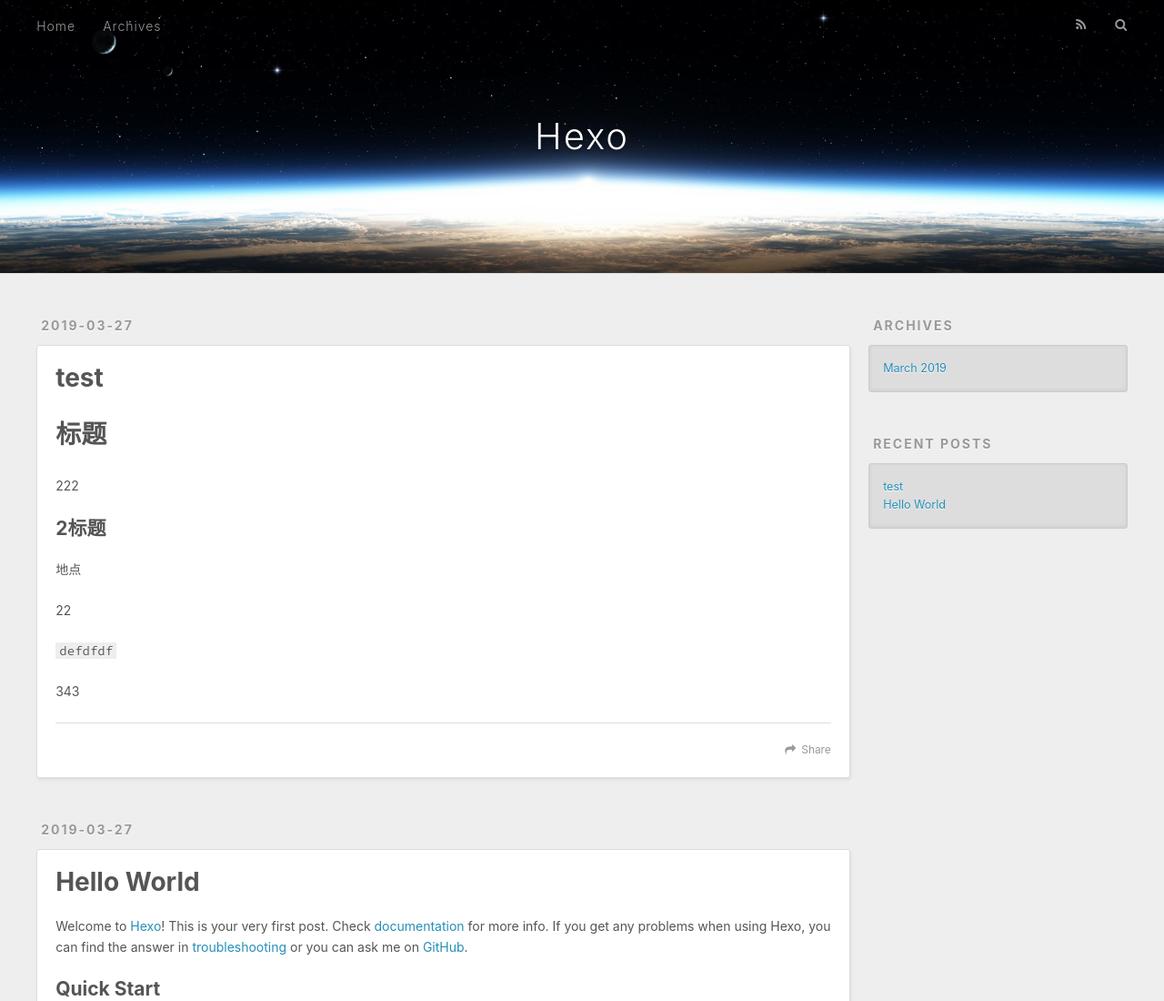
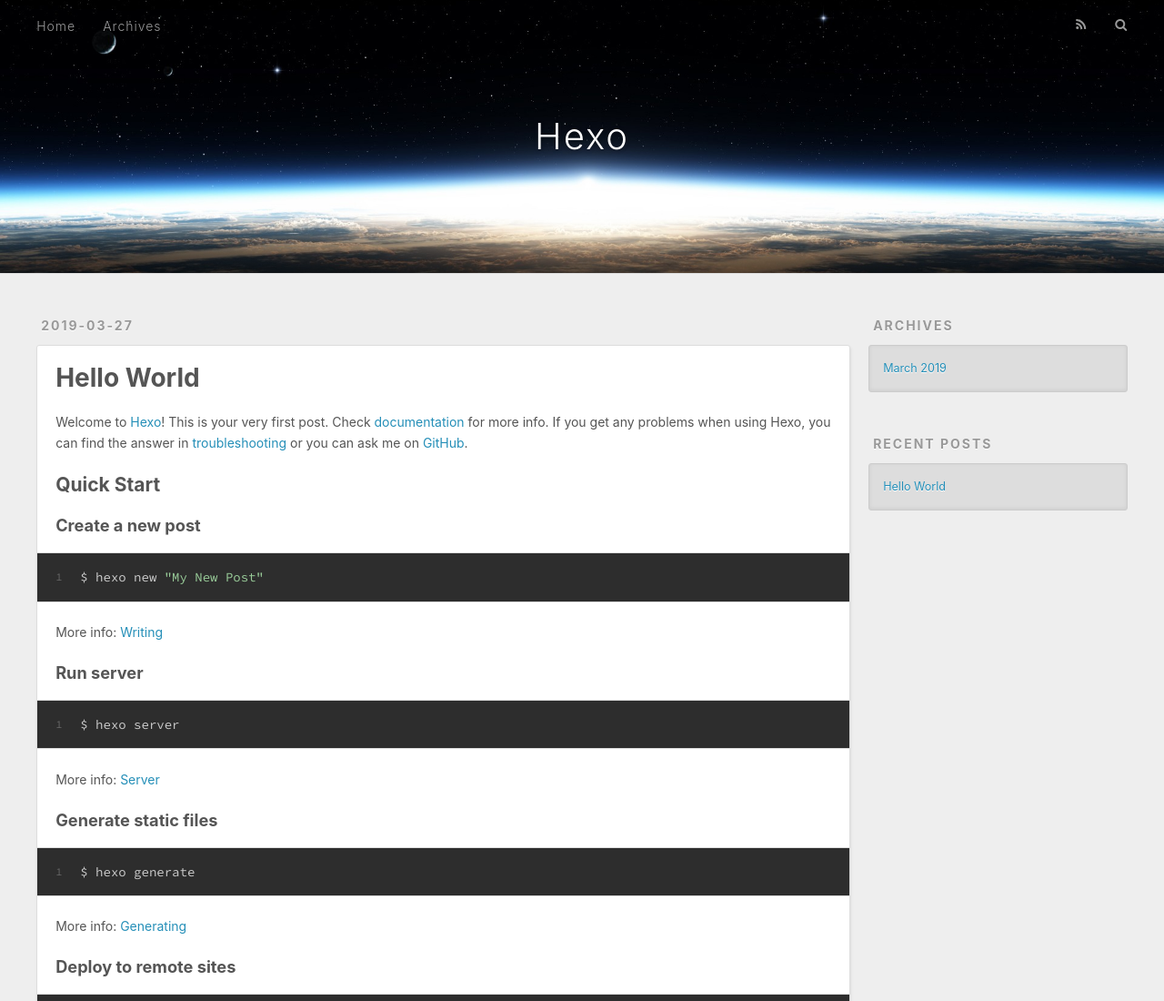
Before and after one commit to magicming200/magicming200.github.io, a plain HTML site: page index.html in a window 1280 px wide. Shown: the top 1100 px of the page at 91% size. Drawn offline with nearby package versions, Linux system fonts and the light colour scheme.

Commit message:
Site updated: 2019-03-30 12:34:49

```diff
--- a/index.html
+++ b/index.html
@@ -62,47 +62,6 @@
       <div class="outer">
         <section id="main">
 
-    <article id="post-test" class="article article-type-post" itemscope itemprop="blogPost">
-  <div class="article-meta">
-    <a href="/2019/03/27/test/" class="article-date">
-  <time datetime="2019-03-27T15:37:11.000Z" itemprop="datePublished">2019-03-27</time>
-</a>
-
-  </div>
-  <div class="article-inner">
-
-
-      <header class="article-header">
-
-
-    <h1 itemprop="name">
-      <a class="article-title" href="/2019/03/27/test/">test</a>
-    </h1>
-
-
-      </header>
-
-    <div class="article-entry" itemprop="articleBody">
-
-        <h1 id="标题"><a href="#标题" class="headerlink" title="标题"></a>标题</h1><p>222</p>
-<h2 id="2标题"><a href="#2标题" class="headerlink" title="2标题"></a>2标题</h2><p>地点</p>
-<p>22</p>
-<p><code>defdfdf</code></p>
-<p>343 </p>
-
-
-    </div>
-    <footer class="article-footer">
-      <a data-url="http://yoursite.com/2019/03/27/test/" data-id="cjtv034bz0001uczdf6pescj8" class="article-share-link">Share</a>
-
-
-    </footer>
-  </div>
-
-</article>
-
-
-
     <article id="post-hello-world" class="article article-type-post" itemscope itemprop="blogPost">
   <div class="article-meta">
     <a href="/2019/03/27/hello-world/" class="article-date">
@@ -138,7 +97,7 @@
 
     </div>
     <footer class="article-footer">
-      <a data-url="http://yoursite.com/2019/03/27/hello-world/" data-id="cjtv034bt0000uczdtv0d4p3c" class="article-share-link">Share</a>
+      <a data-url="http://yoursite.com/2019/03/27/hello-world/" data-id="cjtv04u0l0000utzdti54r4xv" class="article-share-link">Share</a>
 
 
     </footer>
@@ -177,10 +136,6 @@
     <h3 class="widget-title">Recent Posts</h3>
     <div class="widget">
       <ul>
-
-          <li>
-            <a href="/2019/03/27/test/">test</a>
-          </li>
 
           <li>
             <a href="/2019/03/27/hello-world/">Hello World</a>
```
Also changed, not shown: 2019/03/27/hello-world/index.html (+1 -19 lines), archives/2019/03/index.html (+0 -23 lines), archives/2019/index.html (+0 -23 lines), archives/index.html (+0 -23 lines).
